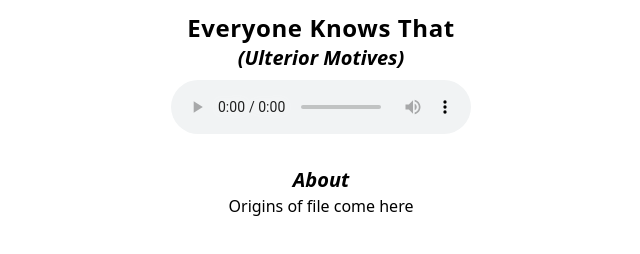
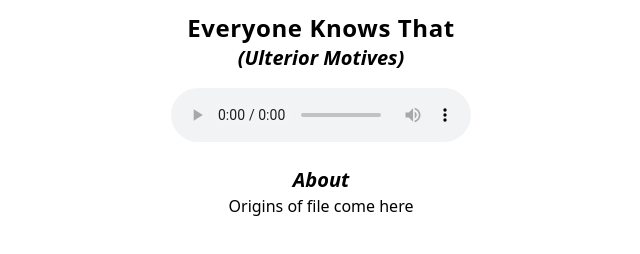
Before and after one commit to EddiesTech/ektsite, a plain HTML site: page index.html in a window 1280 px wide. Shown: the whole page, without its empty margins (319-959 px from the left). Drawn offline with nearby package versions, Linux system fonts and the light colour scheme.

Commit message:
Update index.html

```diff
--- a/index.html
+++ b/index.html
@@ -11,7 +11,7 @@
     <header class="text-center p-3">
       <h1 class="font-bold text-2xl tracking-wide">Everyone Knows That</h1>
       <h3 class="font-bold text-xl"><i>(Ulterior Motives)</i></h3>
-      <div class="m-2">
+      <div class="mt-4">
         <audio style="margin: 0 auto; display: block;" controls src="https://eu2.contabostorage.com/5c302ed2574345c1bce6f9733cf795f2:everyoneknowsthat/ekt-original.mp3"></audio>
       </div>
     </header>
```
